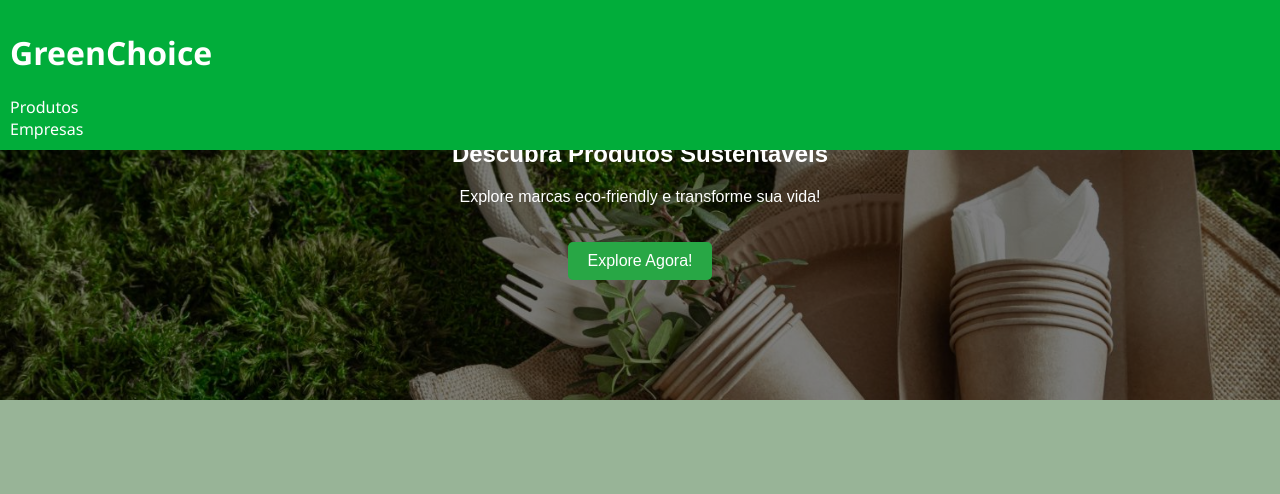
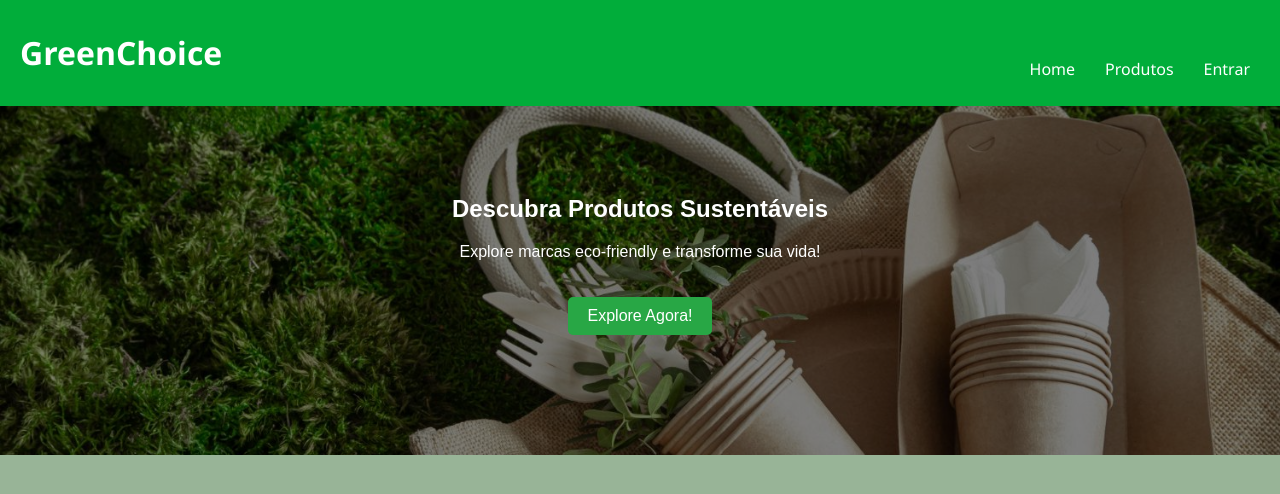
Before and after one commit to Shinymonke69/Projects, a plain HTML site: page index.html in a window 1280 px wide. Drawn offline with Linux system fonts and the light colour scheme.

Commit message:
Feat: Updating

```diff
--- a/index.html
+++ b/index.html
@@ -8,15 +8,25 @@
     <body>
         <header>
             <h1>GreenChoice</h1>
-            <div class="products">Produtos</div>
-            <div class="companies">Empresas</div>
+            <nav class="nav_menu">
+                <ul>
+                    <li><a href="#">Home</a></li>
+                    <li><a href="#">Produtos</a></li>
+                    <li><a href="#">Entrar</a></li>
+                </ul>
+            </nav>
         </header>
         <section class="hero">
             <div class="hero_content">
                 <h1>Descubra Produtos Sustentáveis</h1>
                 <p>Explore marcas eco-friendly e transforme sua vida!</p>
-                <a href="#products" class="cta-button">Explore Agora!</a>
+                <a href="#" class="cta-button">Explore Agora!</a>
             </div>
         </section>
+        <main>
+            <div class="initial_grid">
+
+            </div>
+        </main>
     </body>
 </html>
--- a/styles.css
+++ b/styles.css
@@ -5,18 +5,42 @@ body {
     background-color: rgb(152, 180, 151);
     display: flex;
     flex-direction: column;
-    min-height: 100vh
+    min-height: 100vh;
+    overflow-x: hidden;
 }
 header {
     font-family:'Segoe UI', Tahoma, Geneva, Verdana, sans-serif;
     background-color: rgb(1, 173, 58);
     color: white;
-    padding: 10px;
-    text-align: left;
+    padding: 10px 20px;
+    display: flex;
     position: fixed;
+    justify-content: space-between;
+    align-items: flex-end;
     top: 0;
     width: 100%;
     z-index: 1000;
+    box-sizing: border-box;
+}
+.nav_menu {
+    margin: 0;
+    padding: 0;
+    margin-left: auto;
+    align-items: flex-end;
+}
+.nav_menu ul {
+    list-style: none;
+    display: flex;
+    gap: 10px;
+}
+.nav_menu a {
+    text-decoration: none;
+    color: white;
+    padding: 5px 10px;
+    transition: color 0.3s;
+}
+.nav_menu a:hover {
+    color: #ddd;
 }
 .hero {
     background-image: url(produtos_ecologicos.jpg);
@@ -29,6 +53,8 @@ header {
     text-align: center;
     color: white;
     position: relative;
+    margin-top: 55px;
+    max-width: 100%;
 }
 .hero::before {
     content:'';
```
